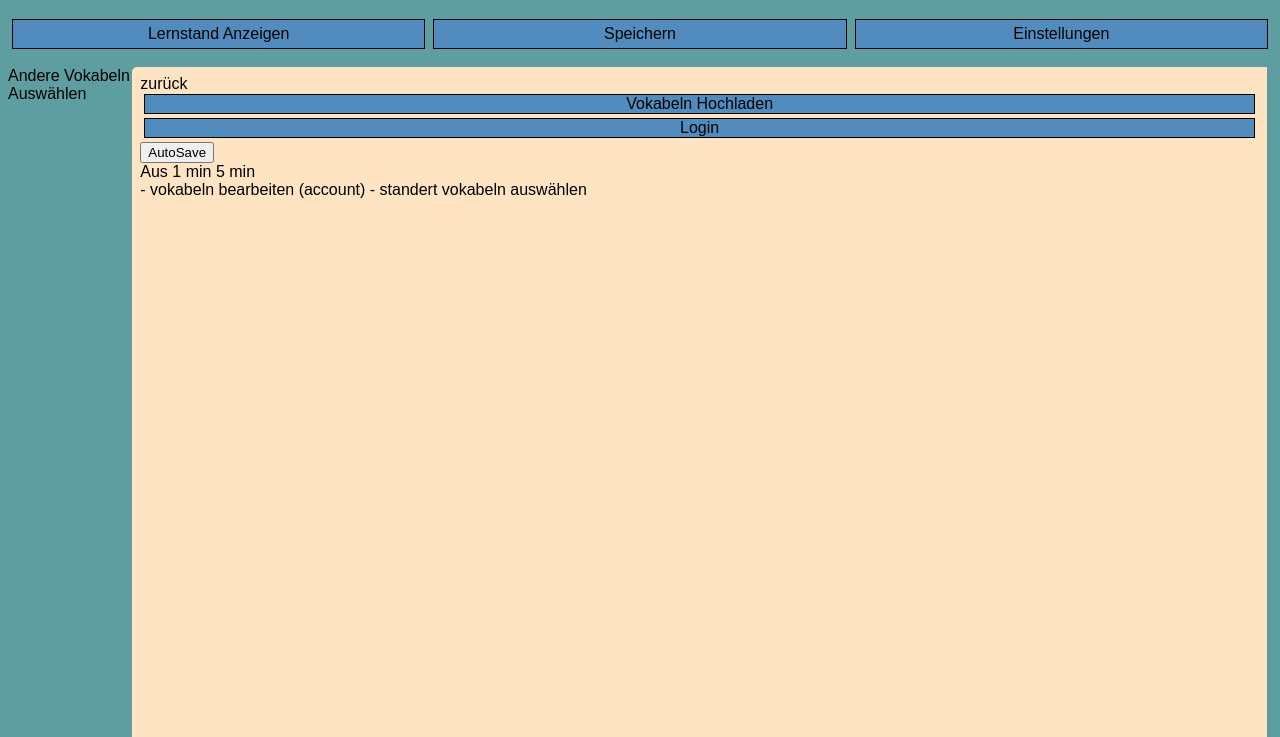
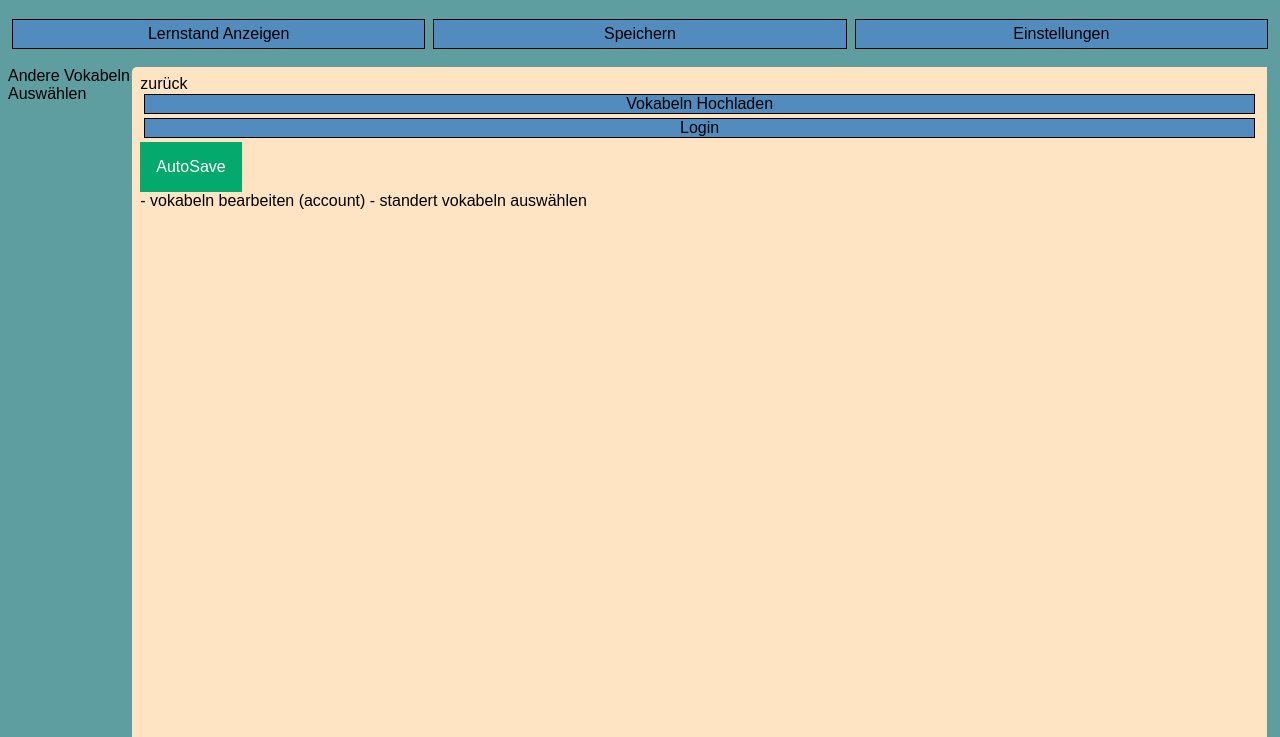
Before and after one commit to CVLgithub/CVLgithub.github.io, a PHP site: page /pages/trainer.html in a window 1280 px wide, after a click on "Einstellungen". Shown: the part 71-808 px from the top of the page. Run offline with PHP 8.4, Linux system fonts and the light colour scheme.

Commit message:
dropdown styles

```diff
--- a/resources/stylesheet.css
+++ b/resources/stylesheet.css
@@ -401,3 +401,45 @@ background-color: aqua;
    padding: 0;
    margin: 0;
 }
+
+/* Dropdown Button */
+.dropbtn {
+   background-color: #04AA6D;
+   color: white;
+   padding: 16px;
+   font-size: 16px;
+   border: none;
+ }
+
+ /* The container <div> - needed to position the dropdown content */
+ .dropdown {
+   position: relative;
+   display: inline-block;
+ }
+
+ /* Dropdown Content (Hidden by Default) */
+ .dropdown-content {
+   display: none;
+   position: absolute;
+   background-color: #f1f1f1;
+   min-width: 160px;
+   box-shadow: 0px 8px 16px 0px rgba(0,0,0,0.2);
+   z-index: 1;
+ }
+
+ /* Links inside the dropdown */
+ .dropdown-content a {
+   color: black;
+   padding: 12px 16px;
+   text-decoration: none;
+   display: block;
+ }
+
+ /* Change color of dropdown links on hover */
+ .dropdown-content a:hover {background-color: #ddd;}
+
+ /* Show the dropdown menu on hover */
+ .dropdown:hover .dropdown-content {display: block;}
+
+ /* Change the background color of the dropdown button when the dropdown content is shown */
+ .dropdown:hover .dropbtn {background-color: #3e8e41;}
```
